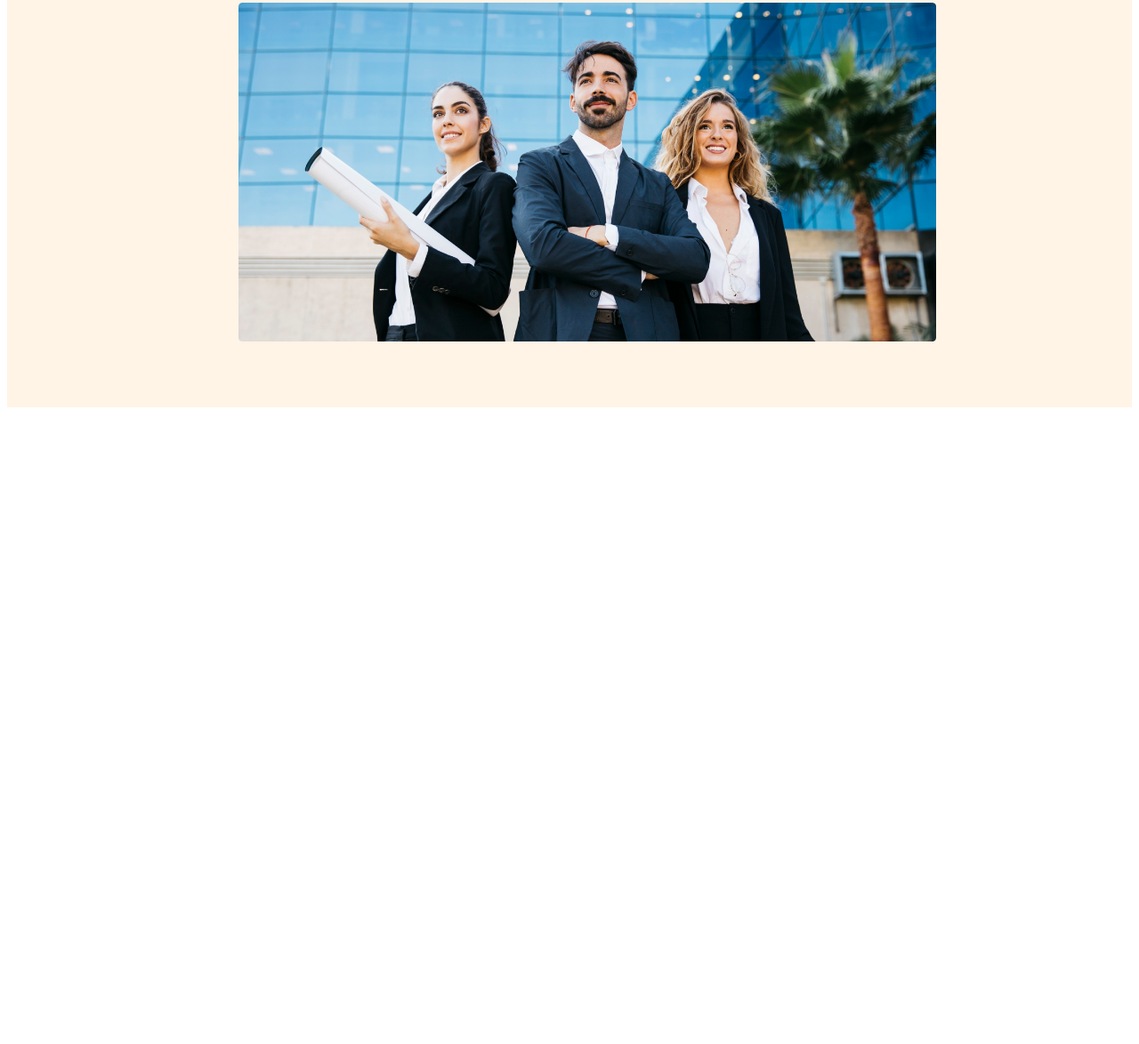
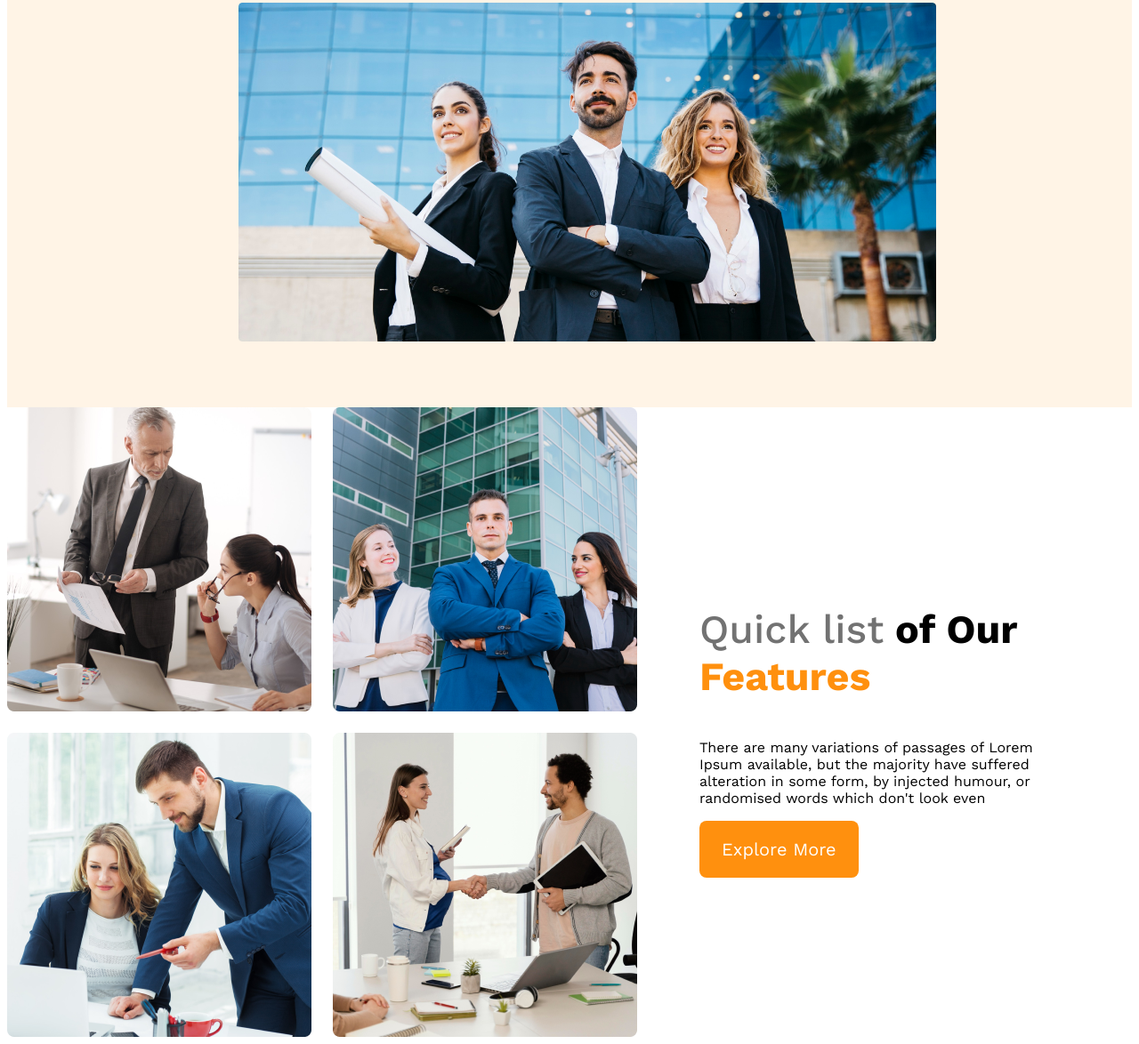
Before and after one commit to abmnadim/architect-website, a plain HTML site: page index.html in a window 1280 px wide. Shown: the part 598-1772 px from the top of the page at 89% size. Before the commit the page ends 1064 px from the top, so only its background shows below. Drawn offline with nearby package versions, Linux system fonts and the light colour scheme.

Commit message:
added feature content

```diff
--- a/index.html
+++ b/index.html
@@ -9,6 +9,7 @@
 </head>
 
 <body>
+    <!-- header start -->
     <header>
         <nav class="nav-title">
             <h3>G3 Architects</h3>
@@ -28,9 +29,22 @@
             <img src="images/banner.png" alt="">
         </div>
     </header>
-
+    <!-- header end -->
     <main>
-
+        <!-- teams section starts -->
+        <section class="teams-container">
+            <div class="teams-img-container">
+                <img src="images/team1.png" alt="">
+                <img src="images/team2.png" alt="">
+                <img src="images/team3.png" alt="">
+                <img src="images/team4.png" alt="">
+            </div>
+            <div class="teams-content">
+                <h3 class="teams-title"><span class="quick-list">Quick list</span> <span>of Our</span> <span class="text-features">Features</span></h3>
+                <p class="teams-description">There are many variations of passages of Lorem Ipsum available, but the majority have suffered alteration in some form, by injected humour, or randomised words which don't look even</p>
+                <button class="btn-primary">Explore More</button>
+            </div>
+        </section>
     </main>
 
     <footer>
--- a/style/architect.css
+++ b/style/architect.css
@@ -97,3 +97,35 @@ nav li a {
         flex-direction: column;
     }
 }
+
+/* main styles */
+main {
+    max-width: 1440px;
+    margin: 0 auto;
+}
+
+/* teams style */
+.teams-container {
+    display: flex;
+    align-items: center;
+}
+.teams-img-container {
+    display: grid;
+    grid-template-columns: repeat(2, 1fr);
+    gap: 1.5rem;
+}
+.teams-content {
+    padding-left: 70px;
+    padding-right: 70px;
+}
+.teams-title {
+    font-size: 2.8rem;
+}
+.teams-title .quick-list {
+    color: #727272;
+    font-weight: 500;
+}
+.teams-title .text-features {
+    color: #FF900E;
+    font-weight: 700;
+}
```
